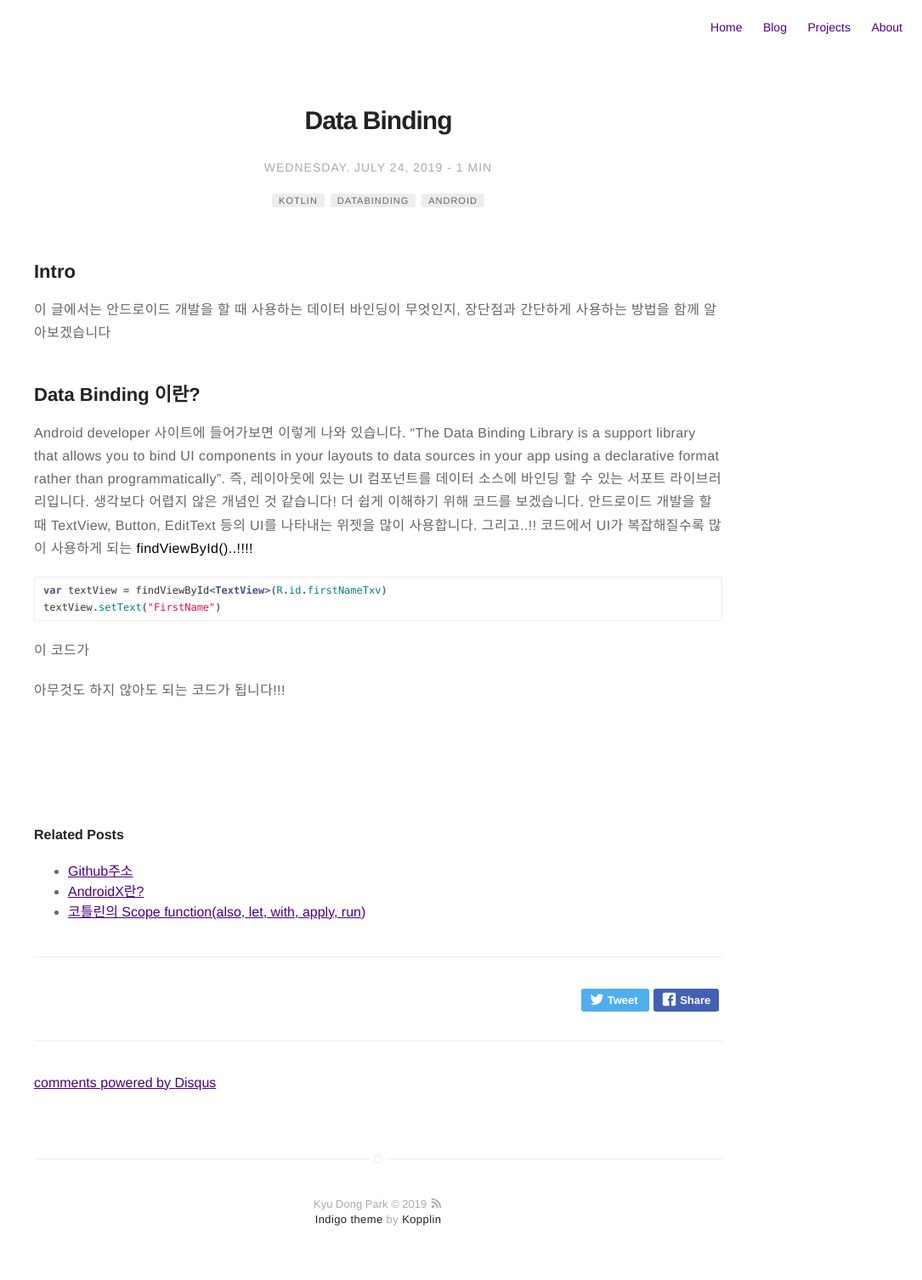
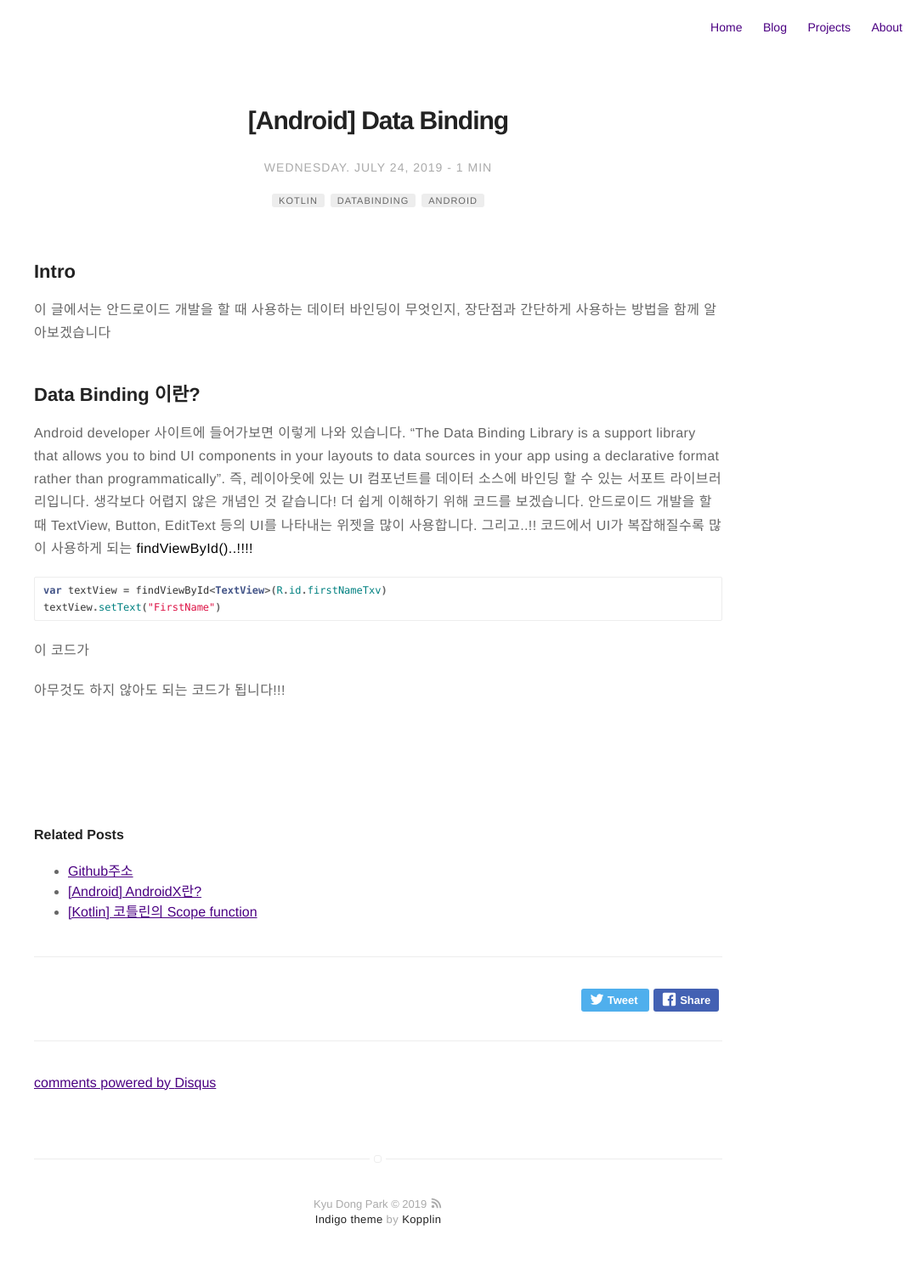
Before and after one commit to Kyudong3/Kyudong3.github.io, a Jekyll site: the page built from _posts/2019-07-24-[Android]DataBinding.markdown, in a window 1280 px wide. Shown: the whole page at 85% size, without its empty margins (195-1280 px from the left). Built offline with Jekyll 4.4.1, drawn with Linux system fonts in a browser that asks for light colours; comment, search, counter and statistics services are not loaded.

Commit message:
change name of page

```diff
--- a/_posts/2019-06-30-[Kotlin]ScopeFunction.markdown
+++ b/_posts/2019-06-30-[Kotlin]ScopeFunction.markdown
@@ -1,5 +1,5 @@
 ---
-title: "코틀린의 Scope function(also, let, with, apply, run)"
+title: "[Kotlin] 코틀린의 Scope function"
 layout: post
 date: 2019-06-30 15:48
 image: /assets/images/markdown.jpg
--- a/_posts/2019-07-24-[Android]DataBinding.markdown
+++ b/_posts/2019-07-24-[Android]DataBinding.markdown
@@ -1,5 +1,5 @@
 ---
-title: "Data Binding"
+title: "[Android] Data Binding"
 layout: post
 date: 2019-07-24 22:48
 image: /assets/images/markdown.jpg
--- a/_posts/2019-07-26-[IOS]LifeCycle_ios.markdown
+++ b/_posts/2019-07-26-[IOS]LifeCycle_ios.markdown
@@ -1,5 +1,5 @@
 ---
-title: "ios 생명주기(Life Cycle)"
+title: "[iOS] ios 생명주기(Life Cycle)"
 layout: post
 date: 2019-07-26 17:00
 image: /assets/images/markdown.jpg
--- a/_posts/2019-07-29-[Android]AndroidX.markdown
+++ b/_posts/2019-07-29-[Android]AndroidX.markdown
@@ -1,5 +1,5 @@
 ---
-title: "AndroidX란?"
+title: "[Android] AndroidX란?"
 layout: post
 date: 2019-07-29 14:39
 image: /assets/images/markdown.jpg
```
